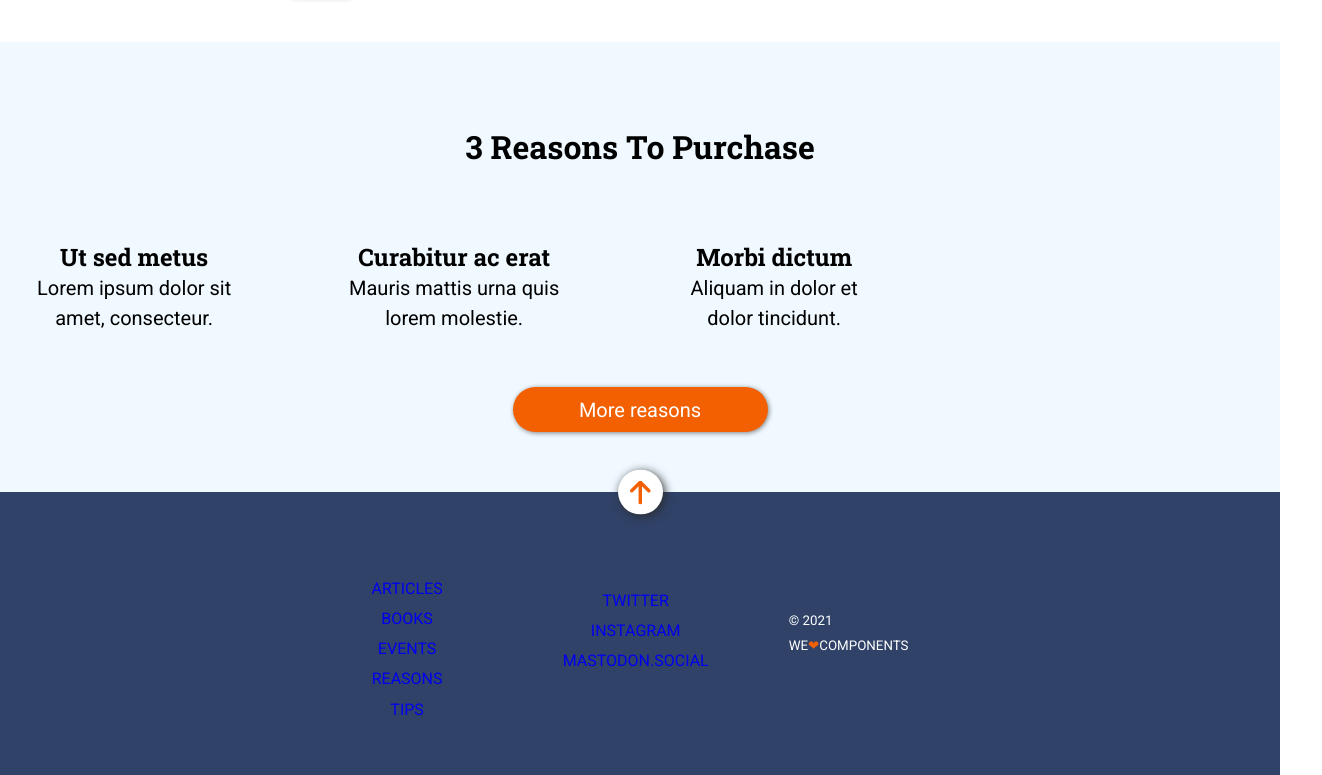
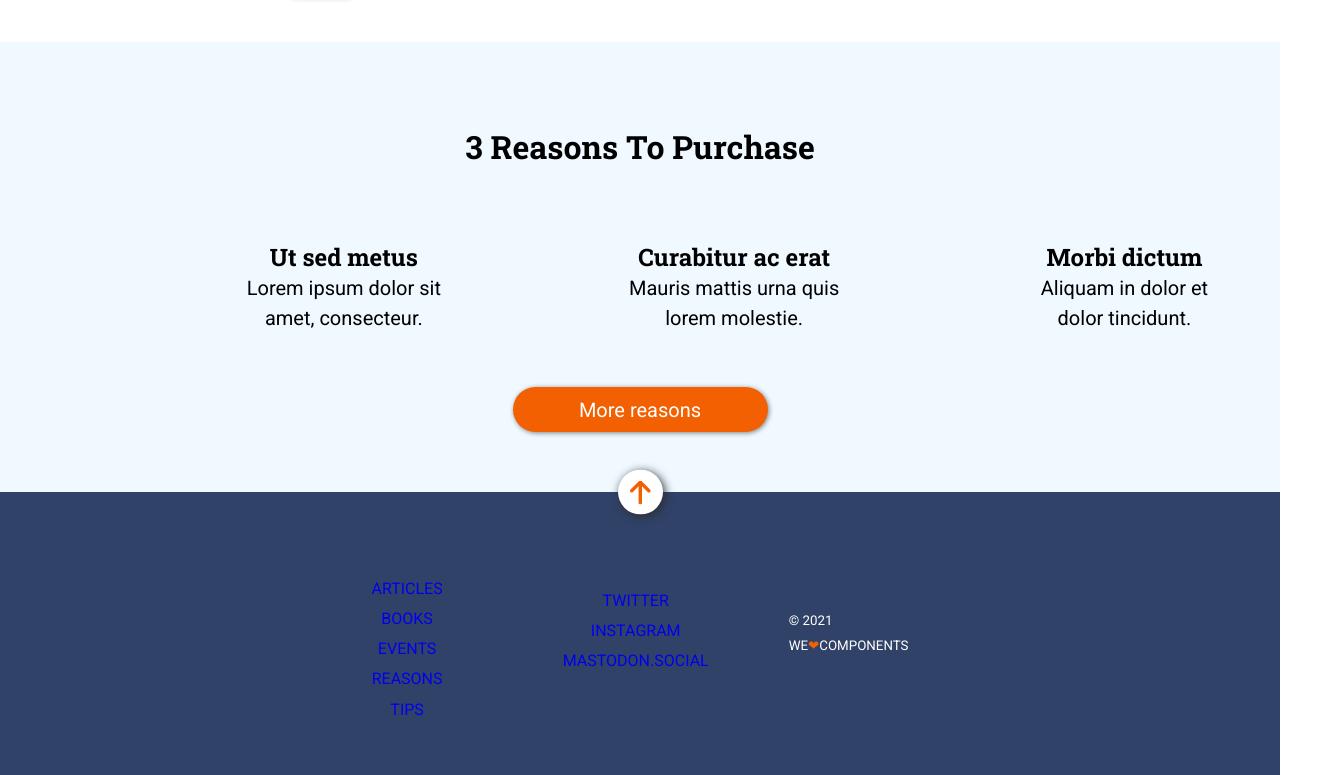
Before and after one commit to Adalab/modulo-1-evaluacion-final-PalomaLozano, a website: page docs/index.html in a window 1280 px wide. Shown: the part 1067-1842 px from the top of the page, 1322 px wide, since content can reach past the window. Drawn offline with nearby package versions, Linux system fonts and the light colour scheme; files that its build step writes are made by us from their sources.

Commit message:
change grid

```diff
--- a/src/scss/layout/_main.scss
+++ b/src/scss/layout/_main.scss
@@ -140,6 +140,10 @@
     margin-left: 28px;
     margin-right: 28px;
   }
+
+  @media screen and (min-width: 1280px) {
+    margin-left: 280px;
+  }
 }
 
 .second__reason--article {
@@ -154,6 +158,10 @@
     margin-left: 28px;
     margin-right: 28px;
   }
+
+  @media screen and (min-width: 1280px) {
+    margin-left: 150px;
+  }
 }
 
 .third__reason--article {
@@ -167,6 +175,10 @@
     grid-column: 3 / 3;
     margin-left: 28px;
     margin-right: 28px;
+  }
+
+  @media screen and (min-width: 1280px) {
+    margin-left: 150px;
   }
 }
 
```
